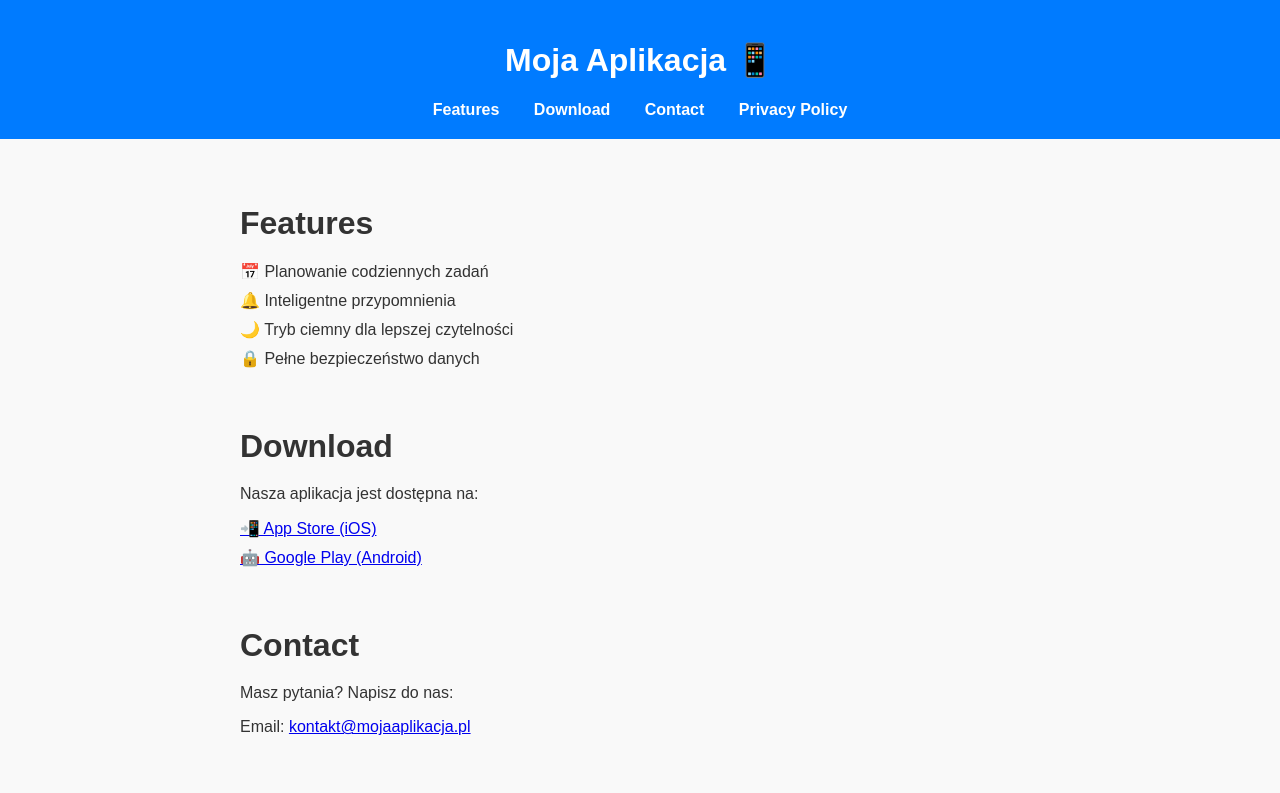
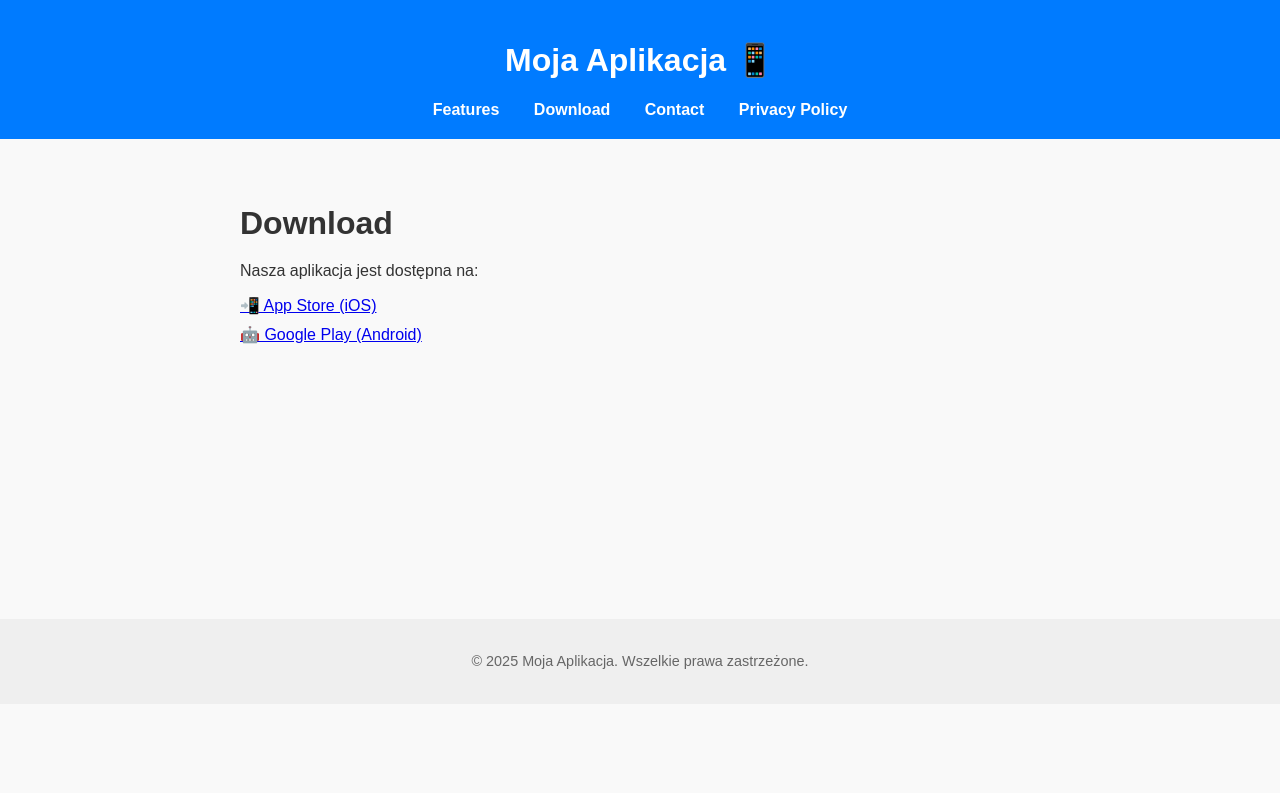
Before and after one commit to miltenkot/wardly.github.io, a plain HTML site: page index.html in a window 1280 px wide. Both pictures are taken after a click on the link "Download". Shown: the top 793 px of the page. Drawn offline with Linux system fonts and the light colour scheme.

Commit message:
Update style.css

```diff
--- a/style.css
+++ b/style.css
@@ -22,6 +22,7 @@ nav a {
   color: white;
   text-decoration: none;
   font-weight: bold;
+  cursor: pointer;
 }
 
 nav a:hover {
@@ -32,10 +33,18 @@ main {
   padding: 40px 20px;
   max-width: 800px;
   margin: auto;
+  min-height: 400px;
 }
 
-section {
-  margin-bottom: 60px;
+.page {
+  display: none;
+  opacity: 0;
+  transition: opacity 0.5s ease;
+}
+
+.page.active {
+  display: block;
+  opacity: 1;
 }
 
 section h2 {
```
